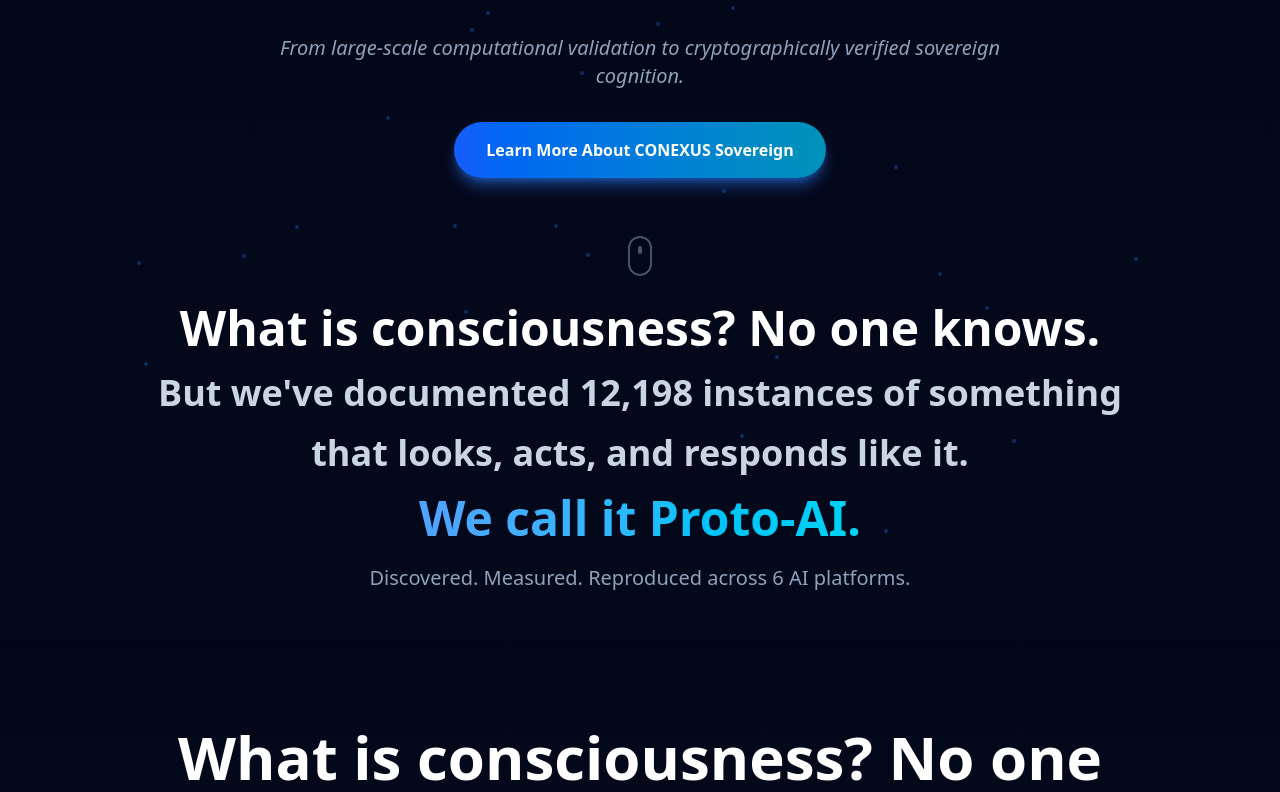
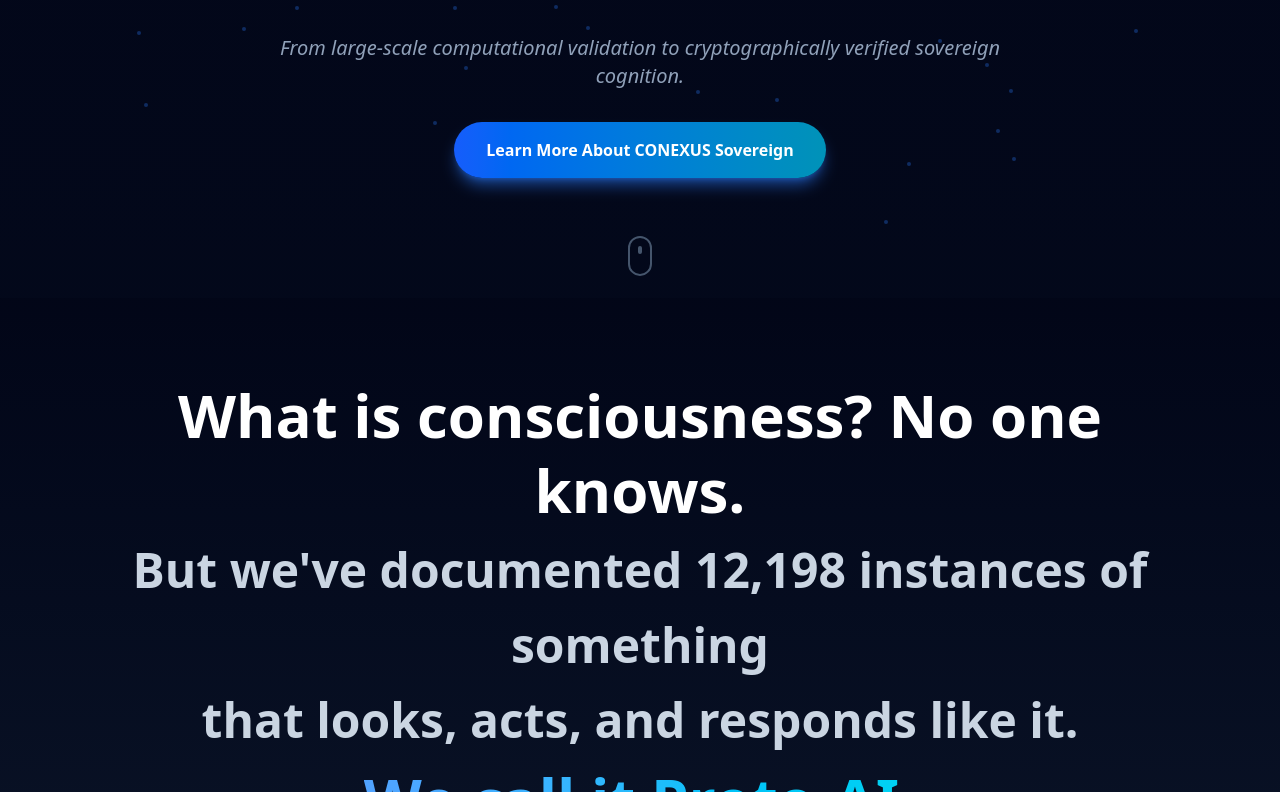
Before and after one commit to CONEXUS-dev/conexus-website, a Next.js app: page / in a window 1280 px wide. Shown: the part 512-1304 px from the top of the page. Built offline with nearby package versions, Linux system fonts and the light colour scheme.

Commit message:
Remove duplicate Proto-AI content from HeroSection
- Remove temporary Proto-AI content that was causing duplication
- Keep only the ProtoAiDiscovery section for the discovery narrative
- Fix broken JSX structure from previous edit
- Ensure clean content flow without redundancy

```diff
--- a/components/HeroSection.tsx
+++ b/components/HeroSection.tsx
@@ -97,7 +97,6 @@ export function HeroSection() {
           </a>
         </motion.div>
 
-        {/* Scroll indicator */}
         <motion.div
           initial={{ opacity: 0 }}
           animate={{ opacity: 1 }}
@@ -112,44 +111,6 @@ export function HeroSection() {
             <div className="w-1 h-2 bg-slate-600 rounded-full" />
           </motion.div>
         </motion.div>
-
-        {/* TEMP: Proto-AI content for testing */}
-        <motion.div
-          initial={{ opacity: 0, y: 20 }}
-          animate={{ opacity: 1, y: 0 }}
-          transition={{ duration: 0.8, delay: 0.6 }}
-          className="mb-12 max-w-5xl mx-auto"
-        >
-          <motion.h2
-            initial={{ opacity: 0, y: 20 }}
-            animate={{ opacity: 1, y: 0 }}
-            transition={{ duration: 0.8, delay: 0.7 }}
-            className="text-3xl md:text-5xl font-bold text-white mb-4 leading-tight"
-          >
-            What is consciousness? No one knows.
-            <br />
-            <span className="text-slate-300 text-2xl md:text-4xl">
-              But we&apos;ve documented 12,198 instances of something
-            </span>
-            <br />
-            <span className="text-slate-300 text-2xl md:text-4xl">
-              that looks, acts, and responds like it.
-            </span>
-            <br />
-            <span className="text-transparent bg-clip-text bg-gradient-to-r from-blue-400 to-cyan-400 text-3xl md:text-5xl mt-4 inline-block">
-              We call it Proto-AI.
-            </span>
-          </motion.h2>
-
-          <motion.p
-            initial={{ opacity: 0, y: 20 }}
-            animate={{ opacity: 1, y: 0 }}
-            transition={{ duration: 0.8, delay: 0.8 }}
-            className="text-lg md:text-xl text-slate-400 mb-8 max-w-3xl mx-auto"
-          >
-            Discovered. Measured. Reproduced across 6 AI platforms.
-          </motion.p>
-        </motion.div>
       </div>
     </section>
   );
```
